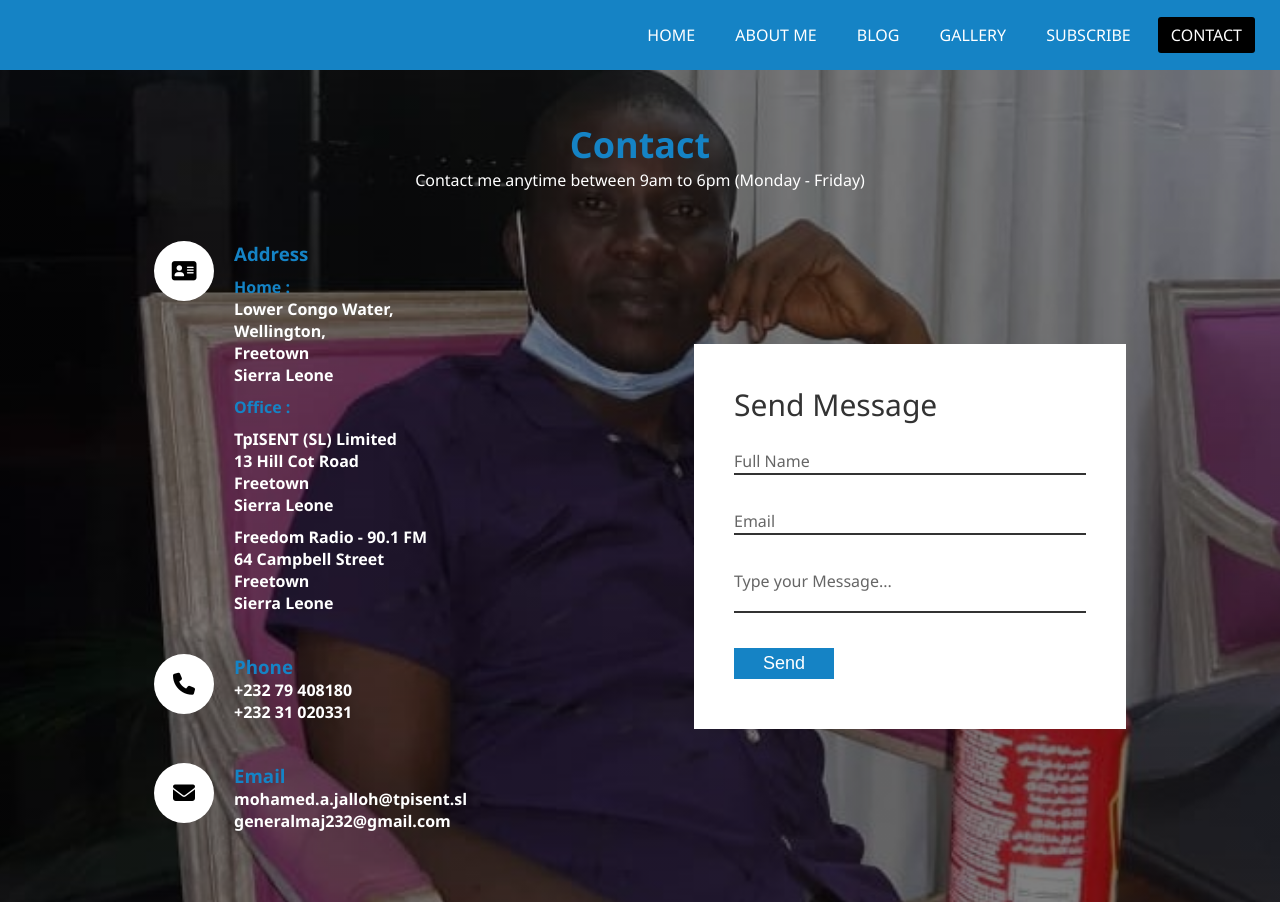
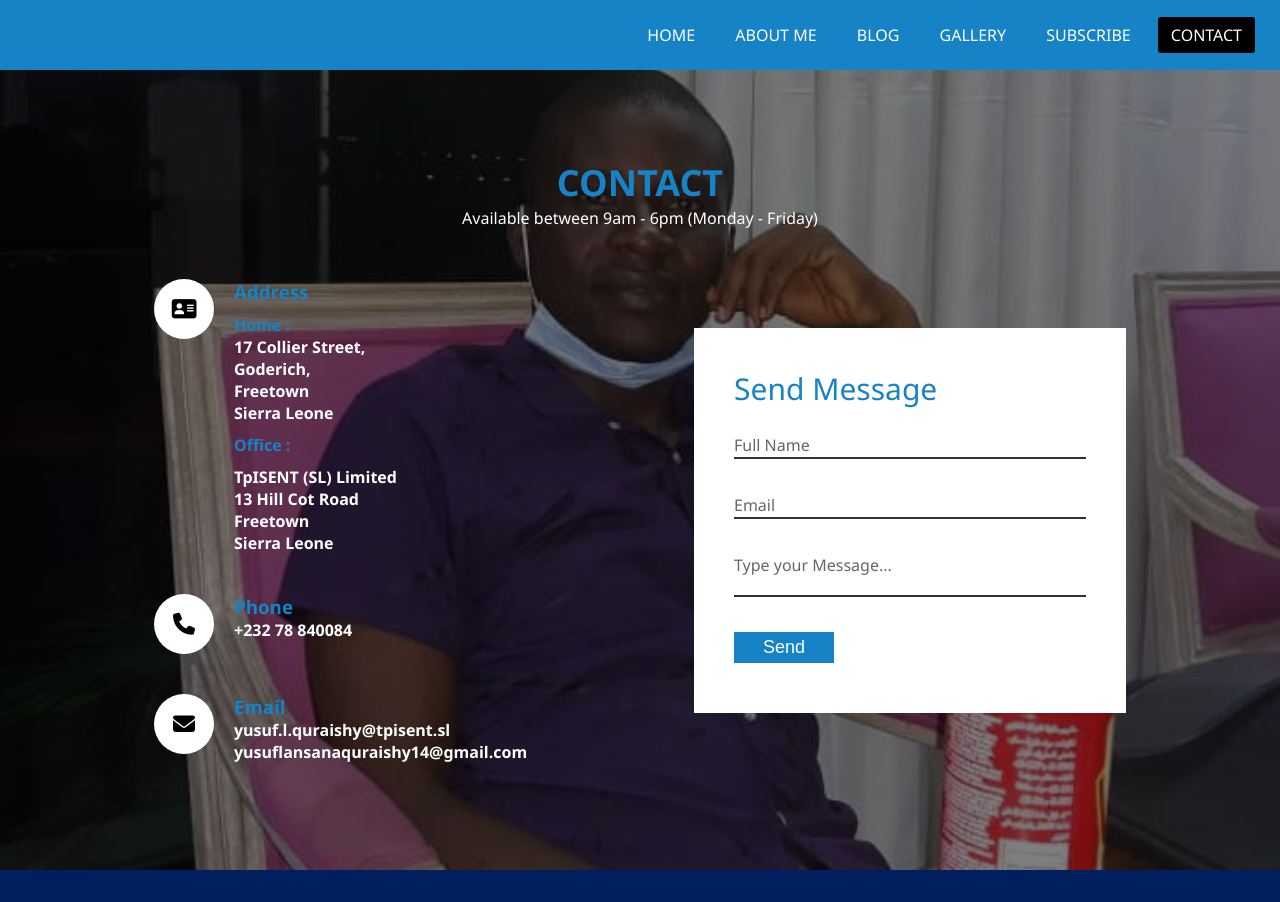
Before and after one commit to ylquraishy/yusuflansanaquraishy.me, a plain HTML site: page contact.html in a window 1280 px wide. Shown: the top 902 px of the page. Drawn offline with Linux system fonts and the light colour scheme.

Commit message:
Add my changes

```diff
--- a/contact.css
+++ b/contact.css
@@ -32,7 +32,7 @@ body {
     max-width: 800px;
     text-align: center;
 }
-.contact .content h2{
+.contact .content h1{
     font-size: 36px;
     color: #1583C5;
 }
@@ -97,7 +97,7 @@ body {
 }
 .contactForm h2{
     font-size: 30px;
-    color: #333;
+    color: #1583C5;
     font-weight: 500;
 }
 .contactForm .inputBox{
--- a/contact.html
+++ b/contact.html
@@ -31,9 +31,9 @@
 
     <section class="contact">
         <div class="content">
-            <h2>Contact</h2>
+            <h1>CONTACT</h1>
             <p>
-                Contact me anytime between 9am to 6pm (Monday - Friday)
+                Available between 9am - 6pm (Monday - Friday)
             </p>
         </div>
         <div class="container">
@@ -44,12 +44,10 @@
                     <div class="text">
                         <h3>Address</h3>
                         <h4>Home :</h4>
-                        <p>Lower Congo Water,<br>Wellington,<br>Freetown<br>Sierra Leone</p>
+                        <p>17 Collier Street,<br>Goderich,<br>Freetown<br>Sierra Leone</p>
                         <h4>Office :</h4>
                         <h5>TpISENT (SL) Limited</h5>
                         <p>13 Hill Cot Road<br>Freetown<br>Sierra Leone</p>
-                        <h5>Freedom Radio - 90.1 FM</h5>
-                        <p>64 Campbell Street<br>Freetown<br>Sierra Leone</p>
                     </div>
                 </div>
                 <div class="box">
@@ -57,14 +55,14 @@
                     </div>
                     <div class="text">
                         <h3>Phone</h3>
-                        <p>+232 79 408180<br>+232 31 020331</p>
+                        <p>+232 78 840084</p>
                     </div>
                 </div>
                 <div class="box">
                     <div class="icon"><i class="fa fa-envelope" aria-hidden="true"></i></div>
                     <div class="text">
                         <h3>Email</h3>
-                        <p>mohamed.a.jalloh@tpisent.sl<br>generalmaj232@gmail.com</p>
+                        <p>yusuf.l.quraishy@tpisent.sl<br>yusuflansanaquraishy14@gmail.com</p>
                     </div>
                 </div>
             </div>
```
Also changed, not shown: about.html (+4 -4 lines), blog.html (+2 -2 lines), gallery.html (+1 -1 lines), index.html (+1 -1 lines), subscribe.html (+2 -3 lines), blog.css (line endings or trailing spaces).
